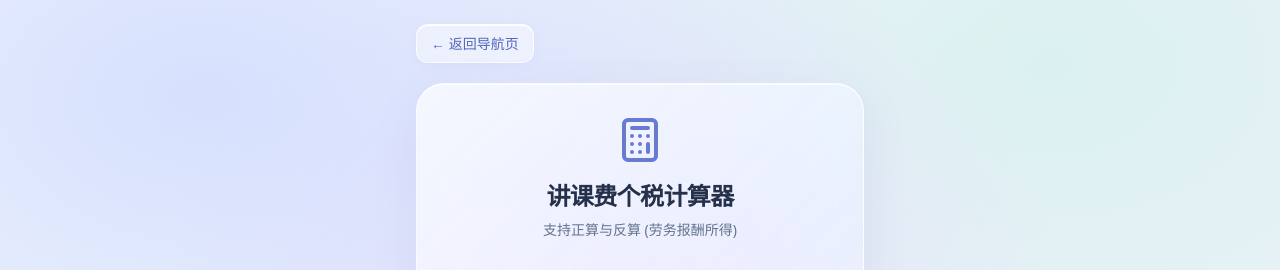
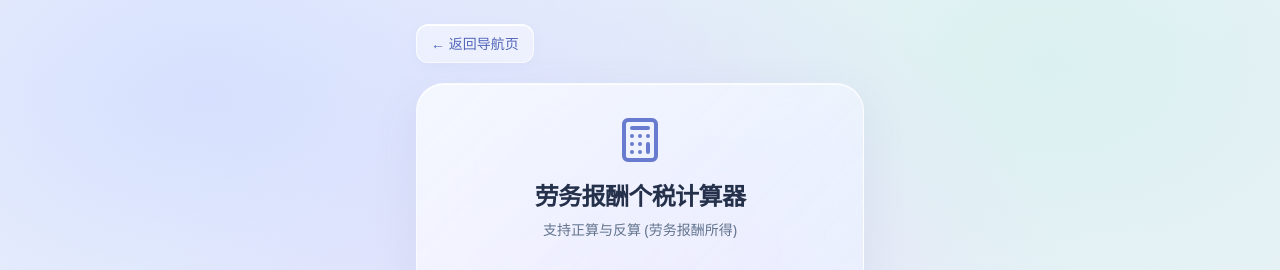
Before and after one commit to Reirei-syu/income-tax, a React (Vite) app: page / in a window 1280 px wide. Shown: the top 270 px of the page. Built offline with nearby package versions, Linux system fonts and the light colour scheme.

Commit message:
统一更名为劳务报酬个税计算器

```diff
--- a/index.html
+++ b/index.html
@@ -4,7 +4,7 @@
     <meta name="robots" content="noindex, nofollow">
     <meta charset="UTF-8" />
     <meta name="viewport" content="width=device-width, initial-scale=1.0" />
-    <title>劳务费个税</title>
+    <title>劳务报酬个税计算器</title>
   </head>
   <body>
     <div id="root"></div>
--- a/metadata.json
+++ b/metadata.json
@@ -1,5 +1,5 @@
 {
-  "name": "讲课费个税计算器",
+  "name": "劳务报酬个税计算器",
   "description": "支持输入价税合计金额计算税后，或输入税后金额反算个税和税前金额的劳务报酬计算工具。",
   "requestFramePermissions": []
 }
--- a/src/App.tsx
+++ b/src/App.tsx
@@ -98,7 +98,7 @@ export default function App() {
         {/* Header */}
         <div className="calculator-header px-6 py-8 text-center">
           <Calculator className="header-icon w-12 h-12 mx-auto mb-4" />
-          <h1 className="text-2xl font-bold tracking-tight">讲课费个税计算器</h1>
+          <h1 className="text-2xl font-bold tracking-tight">劳务报酬个税计算器</h1>
           <p className="mt-2 text-slate-500 text-sm">支持正算与反算 (劳务报酬所得)</p>
         </div>
 
```
Also changed, not shown: 1 other file (tests, documents, lock files or other folders).
